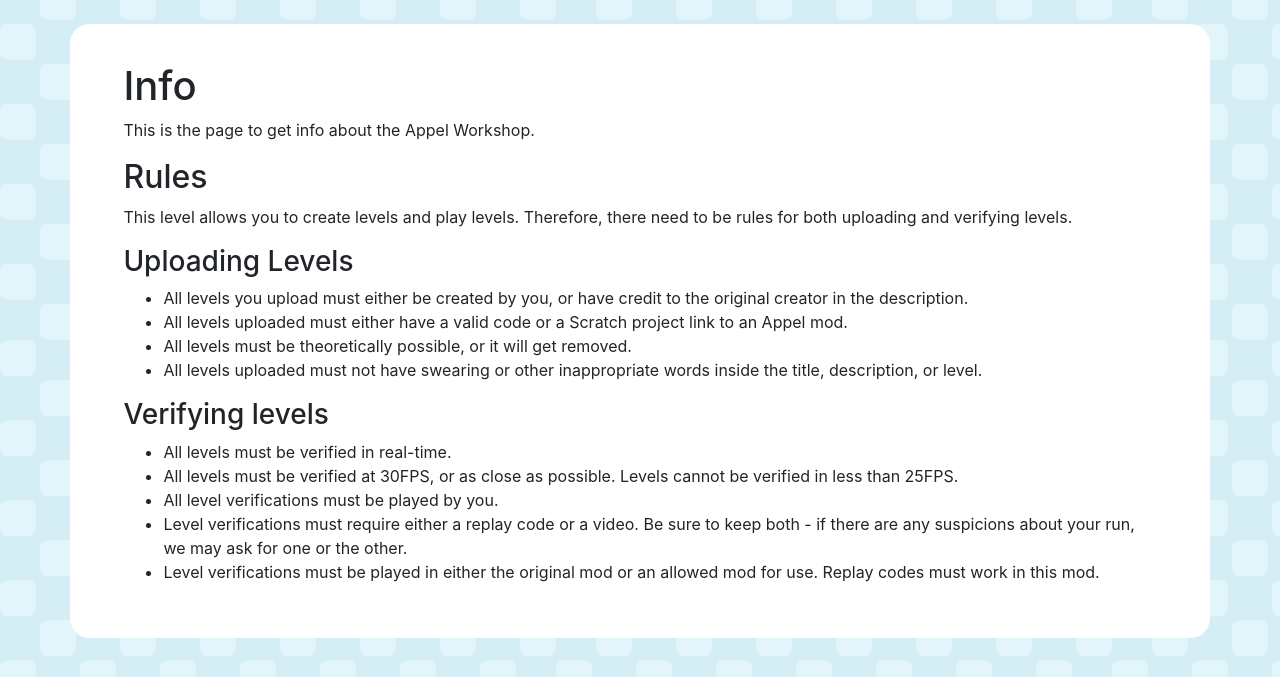
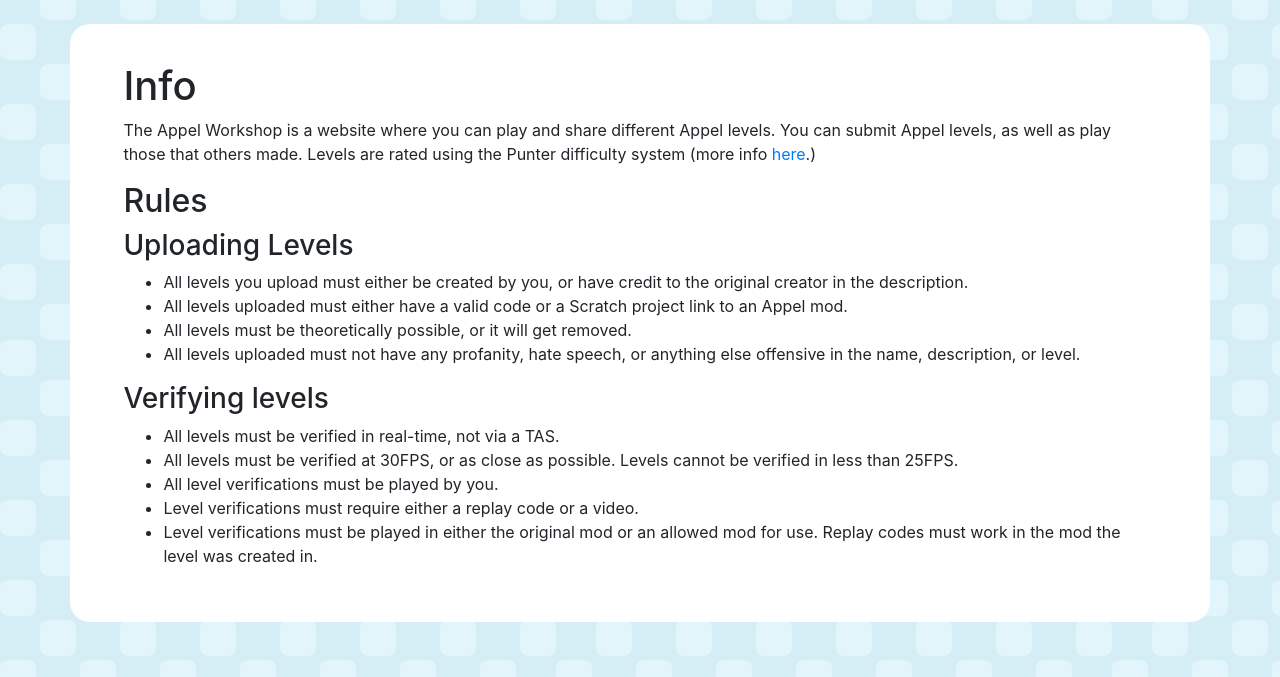
Before and after one commit to familycomicsstudios/level_repository, a Django app: page /info/ in a window 1280 px wide. Shown: the part 56-733 px from the top of the page. Run offline with Django 4.2, Linux system fonts and the light colour scheme; some libraries are stand-ins or nearby versions.

Commit message:
Changed info

```diff
--- a/levels/templates/levels/info.html
+++ b/levels/templates/levels/info.html
@@ -6,25 +6,27 @@
 {% block content %}
 <div class="container">
     <h1>Info</h1>
-    <p>This is the page to get info about the Appel Workshop.</p>
+    <p>
+        The Appel Workshop is a website where you can play and share different Appel levels. You can submit Appel levels, as well
+        as play those that others made. Levels are rated using the Punter difficulty system (more info <a href="https://appel.miraheze.org/wiki/Difficulty">here</a>.)
+    </p>
 
     <h2>Rules</h2>
-    <p>This level allows you to create levels and play levels. Therefore, there need to be rules for both uploading and verifying levels.</p>
     <h3>Uploading Levels</h3>
     <ul>
         <li>All levels you upload must either be created by you, or have credit to the original creator in the description.</li>
         <li>All levels uploaded must either have a valid code or a Scratch project link to an Appel mod.</li>
         <li>All levels must be theoretically possible, or it will get removed.</li>
-        <li>All levels uploaded must not have swearing or other inappropriate words inside the title, description, or level.</li>
+        <li>All levels uploaded must not have any profanity, hate speech, or anything else offensive in the name, description, or level.</li>
     </ul>
 
     <h3>Verifying levels</h3>
     <ul>
-        <li>All levels must be verified in real-time.</li>
+        <li>All levels must be verified in real-time, not via a TAS.</li>
         <li>All levels must be verified at 30FPS, or as close as possible. Levels cannot be verified in less than 25FPS.</li>
         <li>All level verifications must be played by you.</li>
-        <li>Level verifications must require either a replay code or a video. Be sure to keep both - if there are any suspicions about your run, we may ask for one or the other.</li>
-        <li>Level verifications must be played in either the original mod or an allowed mod for use. Replay codes must work in this mod.</li>
+        <li>Level verifications must require either a replay code or a video.</li>
+        <li>Level verifications must be played in either the original mod or an allowed mod for use. Replay codes must work in the mod the level was created in.</li>
     </ul>
 </div>
 {% endblock %}
```
